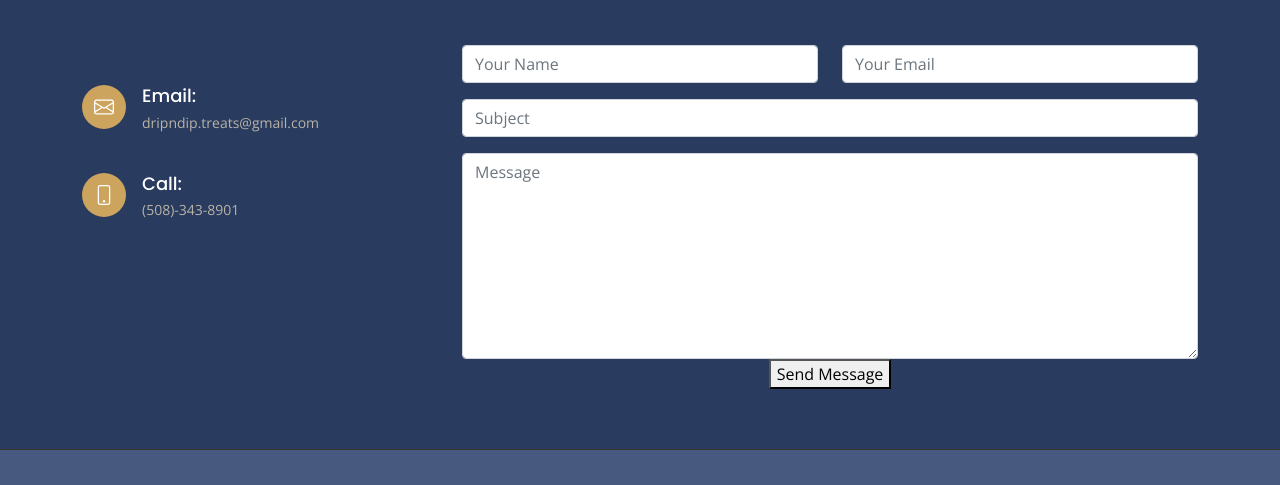
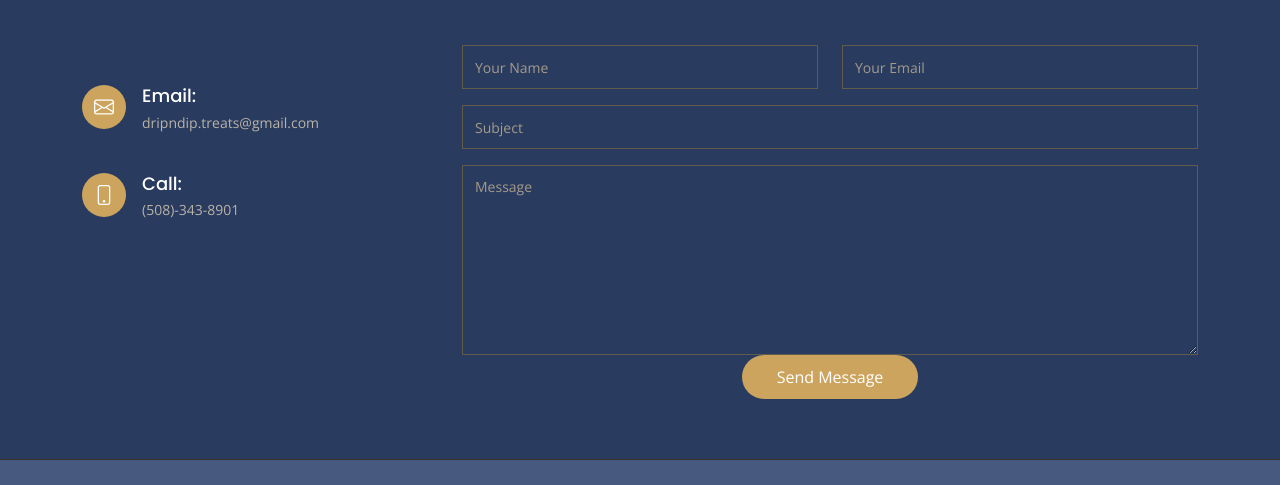
Before and after one commit to navondamademedoit/dndtreats, a plain HTML site: page index.html in a window 1280 px wide. Shown: the part 4303-4788 px from the top of the page. Drawn offline with nearby package versions, Linux system fonts and the light colour scheme; a script that the page names is missing; a web font is replaced by a local one.

Commit message:
I think we got it again

```diff
--- a/assets/css/style.css
+++ b/assets/css/style.css
@@ -1516,7 +1516,7 @@ section {
   animation: animate-loading 1s linear infinite;
 }
 
-.contact .php-form input, .contact .php-form textarea {
+.contact  input, .contact textarea {
   border-radius: 0;
   box-shadow: none;
   font-size: 14px;
@@ -1525,31 +1525,31 @@ section {
   color: white;
 }
 
-.contact .php-form input::-webkit-input-placeholder, .contact .php-form textarea::-webkit-input-placeholder {
+.contact  input::-webkit-input-placeholder, .contact textarea::-webkit-input-placeholder {
   color: #a49b89;
 }
 
-.contact .php-form input::-moz-placeholder, .contact .php-form textarea::-moz-placeholder {
+.contact  input::-moz-placeholder, .contact  textarea::-moz-placeholder {
   color: #a49b89;
 }
 
-.contact .php-form input::placeholder, .contact .php-form textarea::placeholder {
+.contact  input::placeholder, .contact  textarea::placeholder {
   color: #a49b89;
 }
 
-.contact .php-form input:focus, .contact .php-form textarea:focus {
+.contact input:focus, .contact textarea:focus {
   border-color: #cda45e;
 }
 
-.contact .php-form input {
+.contact  input {
   height: 44px;
 }
 
-.contact .php-form textarea {
+.contact  textarea {
   padding: 10px 12px;
 }
 
-.contact .php-form button[type="submit"] {
+.contact  button[type="submit"] {
   background: #cda45e;
   border: 0;
   padding: 10px 35px;
@@ -1558,7 +1558,7 @@ section {
   border-radius: 50px;
 }
 
-.contact .php-form button[type="submit"]:hover {
+.contact  button[type="submit"]:hover {
   background: #d3af71;
 }
 
@@ -1736,7 +1736,7 @@ section {
 
 #thank h1{
   font-size: 5rem;
-  color: #cda45e;
+  color: #cda45e
 }
 
 #thank button {
```
